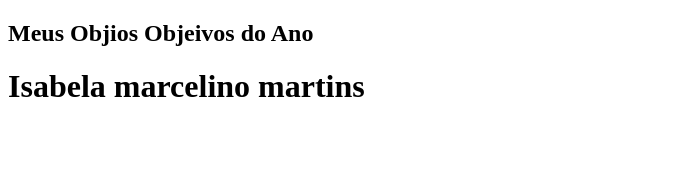
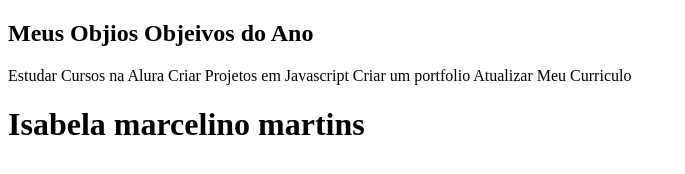
Before and after one commit to IsaMarcelino13/programacao-isamartins, a plain HTML site: page index.html in a window 1280 px wide. Shown: the whole page, without its empty margins (0-685 px from the left). Drawn offline with Linux system fonts and the light colour scheme.

Commit message:
dnbchbjh

```diff
--- a/index.html
+++ b/index.html
@@ -9,10 +9,10 @@
     <section class="conteudo-principal"></section>
     <h2 class="titulo-principal">Meus Objios Objeivos do Ano</h2>
     <div class="botoes">
-        <buttton class="botao"></buttton>
-        <buttton class="botao"></buttton>
-        <buttton class="botao"></buttton>
-        <buttton class="botao"></buttton>
+        <buttton class="botao">Estudar Cursos na Alura</buttton>
+        <buttton class="botao">Criar Projetos em Javascript</buttton>
+        <buttton class="botao">Criar um portfolio</buttton>
+        <buttton class="botao">Atualizar Meu Curriculo</buttton>
 
     </div>
    <h1>Isabela marcelino martins </h1>
```
